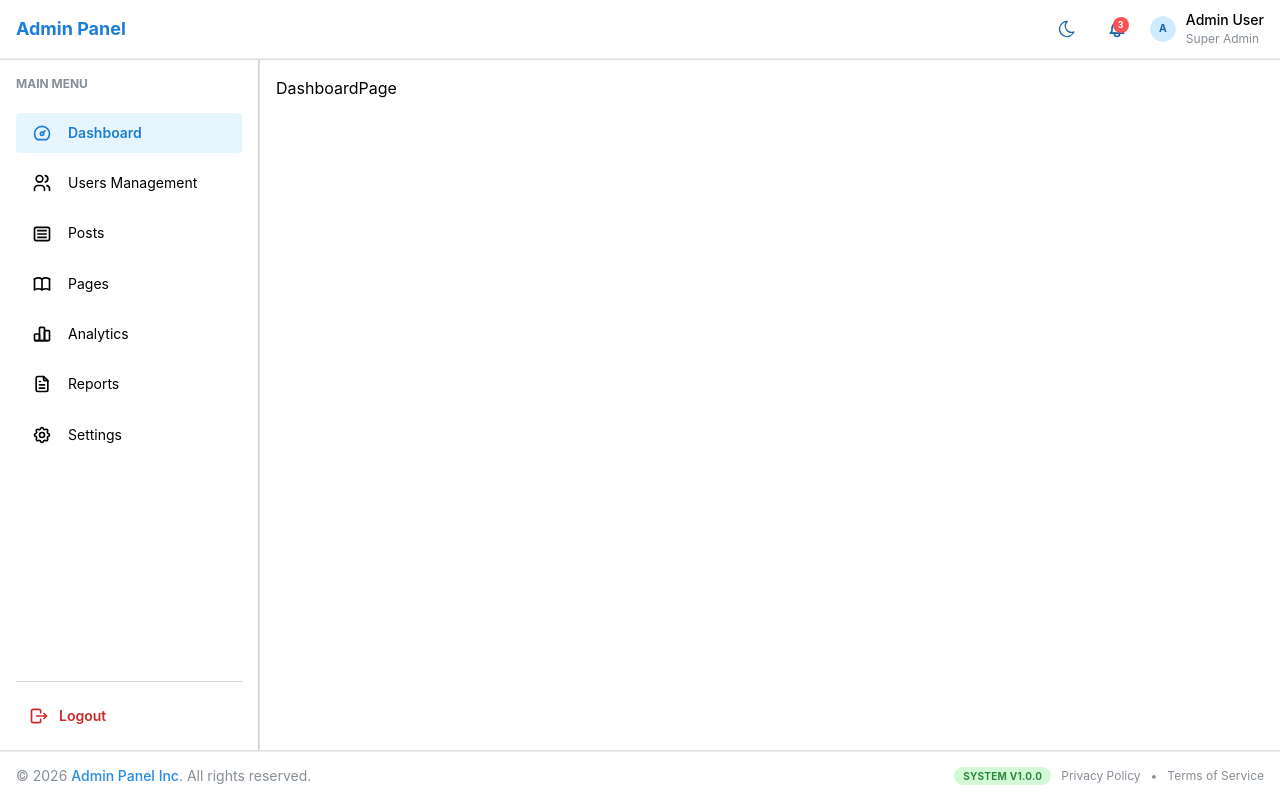
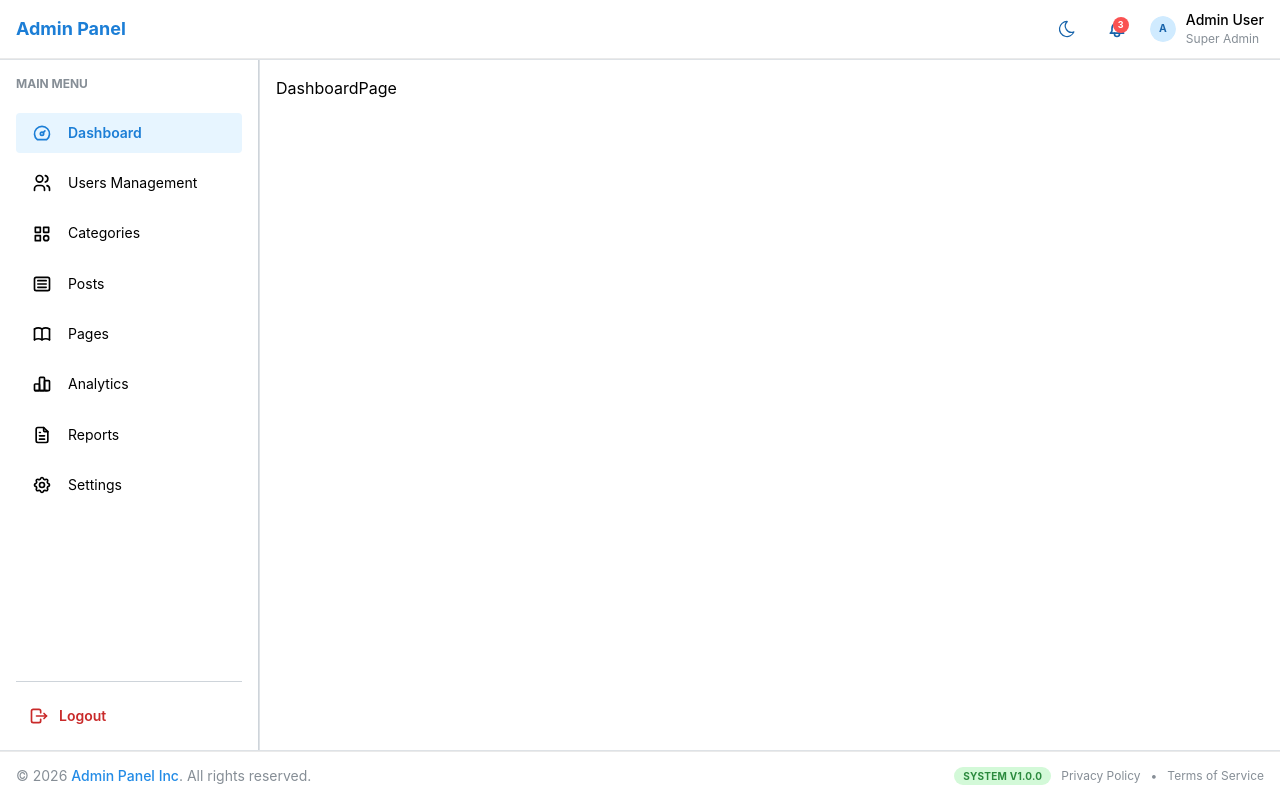
Before and after one commit to CheSubhro/MantineUIAdminPanel, a React (Vite) app: page /dashboard in a window 1280 px wide. Built offline with nearby package versions, Linux system fonts and the light colour scheme.

Commit message:
feat(sidebar): add categories menu item with proper icon

```diff
--- a/src/components/layout/Sidebar/Sidebar.jsx
+++ b/src/components/layout/Sidebar/Sidebar.jsx
@@ -8,7 +8,8 @@ import {
     IconFileText,
     IconChartBar,
     IconArticle,
-    IconBook
+    IconBook,
+    IconCategory
 } from '@tabler/icons-react';
 import { Tooltip, Button } from '../../common/index';
 import { useLocation, useNavigate } from 'react-router-dom';
@@ -21,6 +22,7 @@ export default function Sidebar({ onLogout }) {
     const menuItems = [
         { id: 'dashboard', label: 'Dashboard', path: '/dashboard', icon: IconDashboard },
         { id: 'users', label: 'Users Management', path: '/users', icon: IconUsers },
+        { id: 'categories', label: 'Categories', path: '/categories', icon: IconCategory },
         { id: 'posts', label: 'Posts', path: '/posts', icon: IconArticle },
         { id: 'pages', label: 'Pages', path: '/pages', icon: IconBook },
         { id: 'analytics', label: 'Analytics', path: '/analytics', icon: IconChartBar },
```
